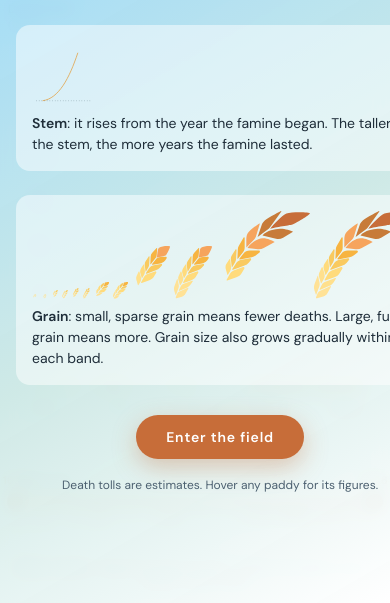
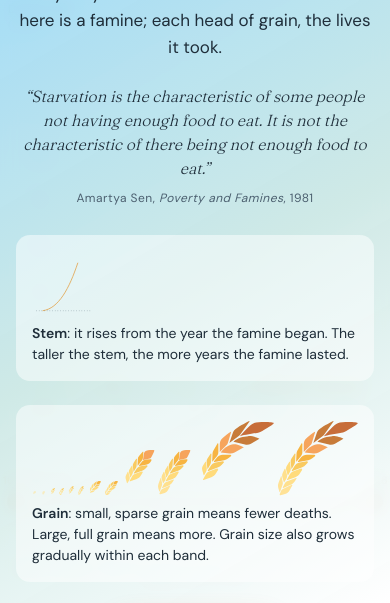
Before and after one commit to bhavya-upadhyay-design/Paddy, a plain HTML site: page dist/paddy-field.html in a window 390 px wide. Shown: the part 241-844 px from the top of the page. Drawn offline with Linux system fonts and the light colour scheme; animation ran at ten frames a second.

Commit message:
Add Bengal 1943 framing and Sen quote to intro
Intro now explains the paddy (rice in its husk) through the Bengal famine
of 1943, with Amartya Sen's line from Poverty and Famines. Also fixes
intro card widths and phone-width overflow.

Co-Authored-By: Claude Opus 5.5 <noreply@anthropic.com>
Claude-Session: https://claude.ai/code/session_01GaKacVzTAs9zxYLTvFcwqd

```diff
--- a/css/style.css
+++ b/css/style.css
@@ -214,7 +214,7 @@ body {
   overflow-y: auto;
 }
 .intro.gone { opacity: 0; visibility: hidden; }
-.intro-inner { max-width: 620px; text-align: center; }
+.intro-inner { width: 100%; max-width: 620px; min-width: 0; text-align: center; }
 .intro h2 {
   font-family: "Fraunces", Georgia, serif;
   font-weight: 300;
@@ -222,13 +222,16 @@ body {
   margin: 0 0 12px;
   letter-spacing: -0.02em;
 }
-.intro .lede { font-size: 17px; line-height: 1.55; margin: 0 auto 28px; max-width: 520px; }
-.howto { display: grid; grid-template-columns: 1fr 1fr; gap: 24px; text-align: left; margin-bottom: 30px; }
-.howto-item { background: rgba(255, 255, 255, 0.5); border-radius: 14px; padding: 16px; }
+.intro .lede { font-size: 17px; line-height: 1.6; margin: 0 auto 22px; max-width: 560px; text-wrap: pretty; }
+.quote { margin: 0 auto 28px; max-width: 480px; padding: 0; }
+.quote p { margin: 0 0 6px; font-family: "Fraunces", Georgia, serif; font-style: italic; font-weight: 300; font-size: 16px; line-height: 1.5; color: var(--ink); }
+.quote cite { font-style: normal; font-size: 12px; letter-spacing: 0.04em; color: var(--ink-soft); }
+.howto { display: grid; grid-template-columns: minmax(0, 1fr) minmax(0, 1fr); gap: 24px; text-align: left; margin-bottom: 30px; }
+.howto-item { background: rgba(255, 255, 255, 0.5); border-radius: 14px; padding: 16px; min-width: 0; }
 .howto-item > svg { width: 64px; height: 64px; display: block; margin-bottom: 8px; }
 .howto-item p { margin: 0; font-size: 14px; line-height: 1.5; }
 .mini-legend { display: flex; align-items: flex-end; gap: 4px; min-height: 64px; margin-bottom: 8px; }
-.mini-legend svg { overflow: visible; }
+.mini-legend svg { overflow: visible; flex: 0 1 auto; min-width: 0; max-width: 100%; height: auto; }
 .enter {
   font: 600 14px/1 "DM Sans", sans-serif;
   letter-spacing: 0.06em;
@@ -251,7 +254,7 @@ button:focus-visible { outline: 2px solid var(--ink); outline-offset: 3px; }
   .masthead { left: 16px; top: 16px; }
   .about-btn { right: 16px; top: 16px; }
   .legend { right: 16px; left: 16px; top: auto; bottom: 34px; justify-content: space-between; display: none; }
-  .howto { grid-template-columns: 1fr; }
+  .howto { grid-template-columns: minmax(0, 1fr); }
   .card { width: calc(100vw - 32px); left: 16px !important; }
 }
 
--- a/dist/paddy-field.html
+++ b/dist/paddy-field.html
@@ -225,7 +225,7 @@ body {
   overflow-y: auto;
 }
 .intro.gone { opacity: 0; visibility: hidden; }
-.intro-inner { max-width: 620px; text-align: center; }
+.intro-inner { width: 100%; max-width: 620px; min-width: 0; text-align: center; }
 .intro h2 {
   font-family: "Fraunces", Georgia, serif;
   font-weight: 300;
@@ -233,13 +233,16 @@ body {
   margin: 0 0 12px;
   letter-spacing: -0.02em;
 }
-.intro .lede { font-size: 17px; line-height: 1.55; margin: 0 auto 28px; max-width: 520px; }
-.howto { display: grid; grid-template-columns: 1fr 1fr; gap: 24px; text-align: left; margin-bottom: 30px; }
-.howto-item { background: rgba(255, 255, 255, 0.5); border-radius: 14px; padding: 16px; }
+.intro .lede { font-size: 17px; line-height: 1.6; margin: 0 auto 22px; max-width: 560px; text-wrap: pretty; }
+.quote { margin: 0 auto 28px; max-width: 480px; padding: 0; }
+.quote p { margin: 0 0 6px; font-family: "Fraunces", Georgia, serif; font-style: italic; font-weight: 300; font-size: 16px; line-height: 1.5; color: var(--ink); }
+.quote cite { font-style: normal; font-size: 12px; letter-spacing: 0.04em; color: var(--ink-soft); }
+.howto { display: grid; grid-template-columns: minmax(0, 1fr) minmax(0, 1fr); gap: 24px; text-align: left; margin-bottom: 30px; }
+.howto-item { background: rgba(255, 255, 255, 0.5); border-radius: 14px; padding: 16px; min-width: 0; }
 .howto-item > svg { width: 64px; height: 64px; display: block; margin-bottom: 8px; }
 .howto-item p { margin: 0; font-size: 14px; line-height: 1.5; }
 .mini-legend { display: flex; align-items: flex-end; gap: 4px; min-height: 64px; margin-bottom: 8px; }
-.mini-legend svg { overflow: visible; }
+.mini-legend svg { overflow: visible; flex: 0 1 auto; min-width: 0; max-width: 100%; height: auto; }
 .enter {
   font: 600 14px/1 "DM Sans", sans-serif;
   letter-spacing: 0.06em;
@@ -262,7 +265,7 @@ button:focus-visible { outline: 2px solid var(--ink); outline-offset: 3px; }
   .masthead { left: 16px; top: 16px; }
   .about-btn { right: 16px; top: 16px; }
   .legend { right: 16px; left: 16px; top: auto; bottom: 34px; justify-content: space-between; display: none; }
-  .howto { grid-template-columns: 1fr; }
+  .howto { grid-template-columns: minmax(0, 1fr); }
   .card { width: calc(100vw - 32px); left: 16px !important; }
 }
 
@@ -289,7 +292,11 @@ button:focus-visible { outline: 2px solid var(--ink); outline-offset: 3px; }
   <section class="intro" id="intro" aria-labelledby="introTitle">
     <div class="intro-inner">
       <h2 id="introTitle">Paddy Field</h2>
-      <p class="lede">Each stem in this field is a famine. Rice is what people grow to stay alive, so here it stands for the lives that famine took.</p>
+      <p class="lede">Paddy is rice still in its husk: the grain in the field, before it becomes anyone&rsquo;s meal. In 1943, as many as three million people died in Bengal, a land that lived on rice, while rice was still being sold in Calcutta. Famine is rarely only the failure of a harvest. Each stem here is a famine; each head of grain, the lives it took.</p>
+      <blockquote class="quote">
+        <p>&ldquo;Starvation is the characteristic of some people not having enough food to eat. It is not the characteristic of there being not enough food to eat.&rdquo;</p>
+        <cite>Amartya Sen, <i>Poverty and Famines</i>, 1981</cite>
+      </blockquote>
       <div class="howto">
         <div class="howto-item">
           <svg viewBox="0 0 120 120" aria-hidden="true"><path d="M20 112 C 50 108, 70 70, 86 22" fill="none" stroke="var(--stem)" stroke-width="1.5"/><line x1="8" y1="112" x2="112" y2="112" stroke="var(--ink-soft)" stroke-dasharray="1 4"/></svg>
```
Also changed, not shown: index.html (+5 -1 lines).
